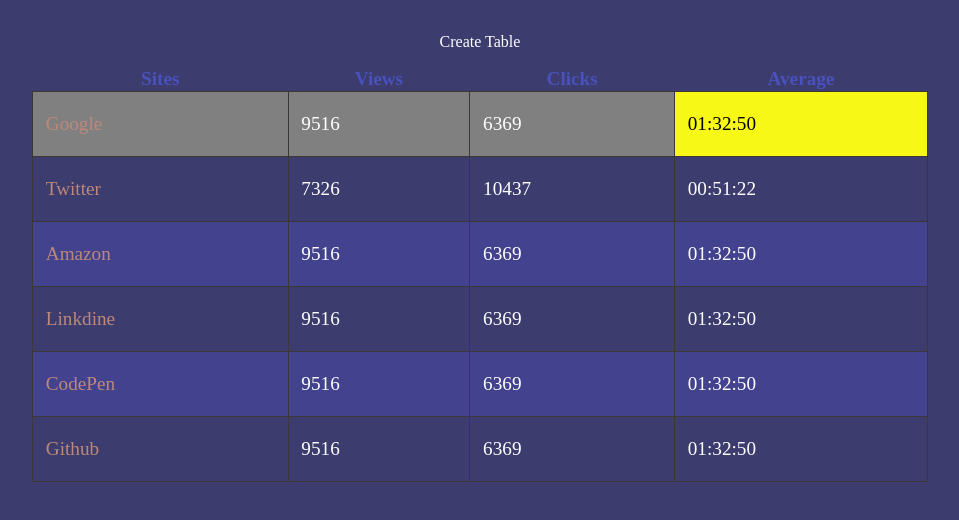
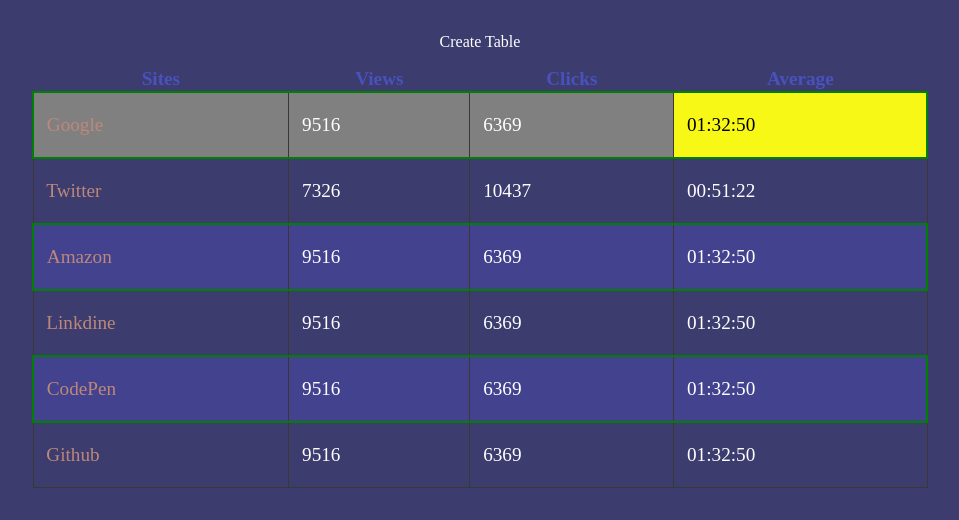
Before and after one commit to hailyehzombie/Table-2, a plain HTML site: page index.html in a window 1280 px wide. Shown: the part 50-570 px from the top of the page, without its empty margins (160-1119 px from the left). Drawn offline with Linux system fonts and the light colour scheme.

Commit message:
Update style.css

```diff
--- a/style.css
+++ b/style.css
@@ -28,12 +28,14 @@ td, th{
 th{
     color: rgb(73,82,188);
     border: none;
+    padding-inline: 0.8rem
 }
 
 
 
 tbody tr:nth-of-type(2n + 1) {
     background-color: rgb(66,66,142);
+    border: 2px solid green;
 }
 
 tbody tr:nth-of-type( 1) {
```
